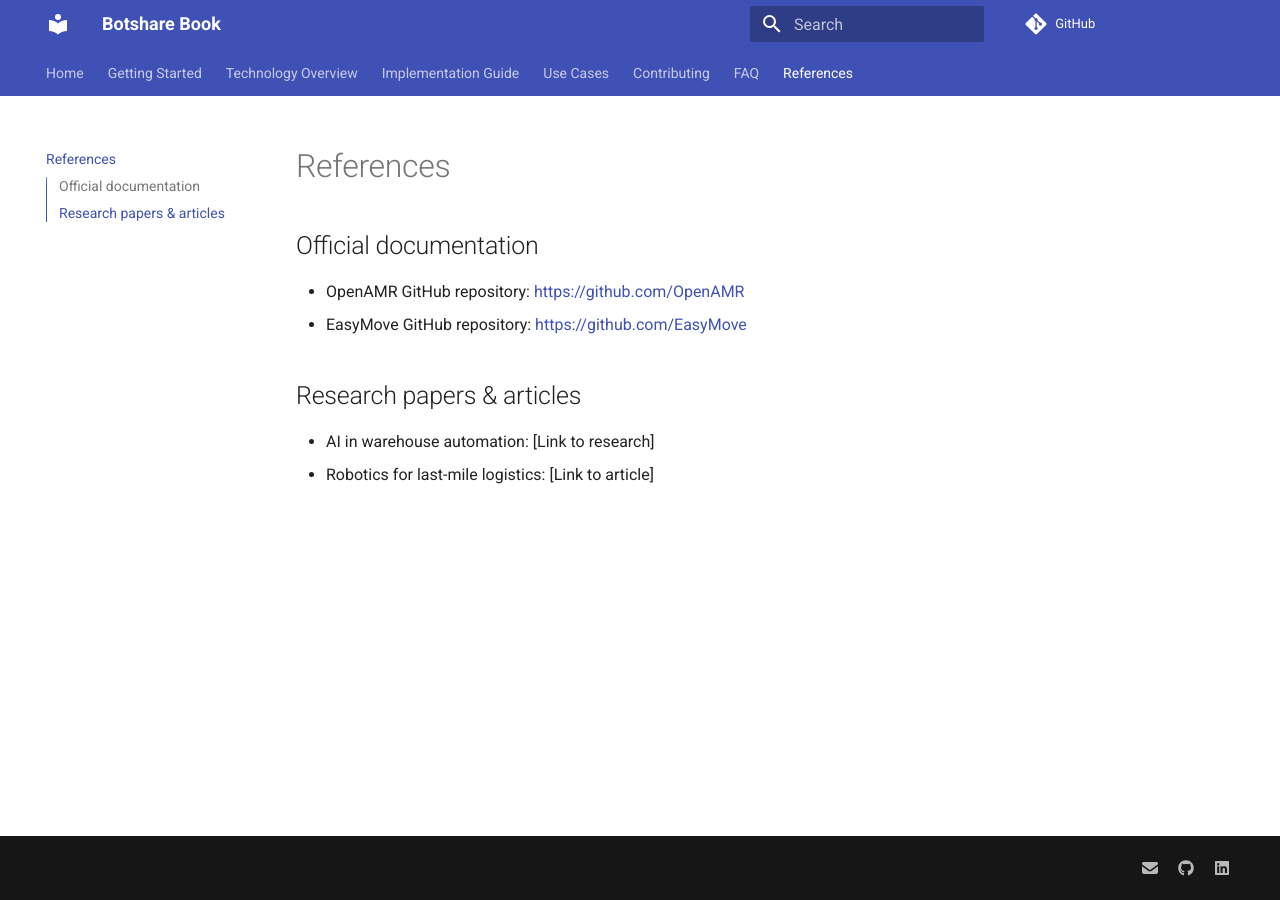
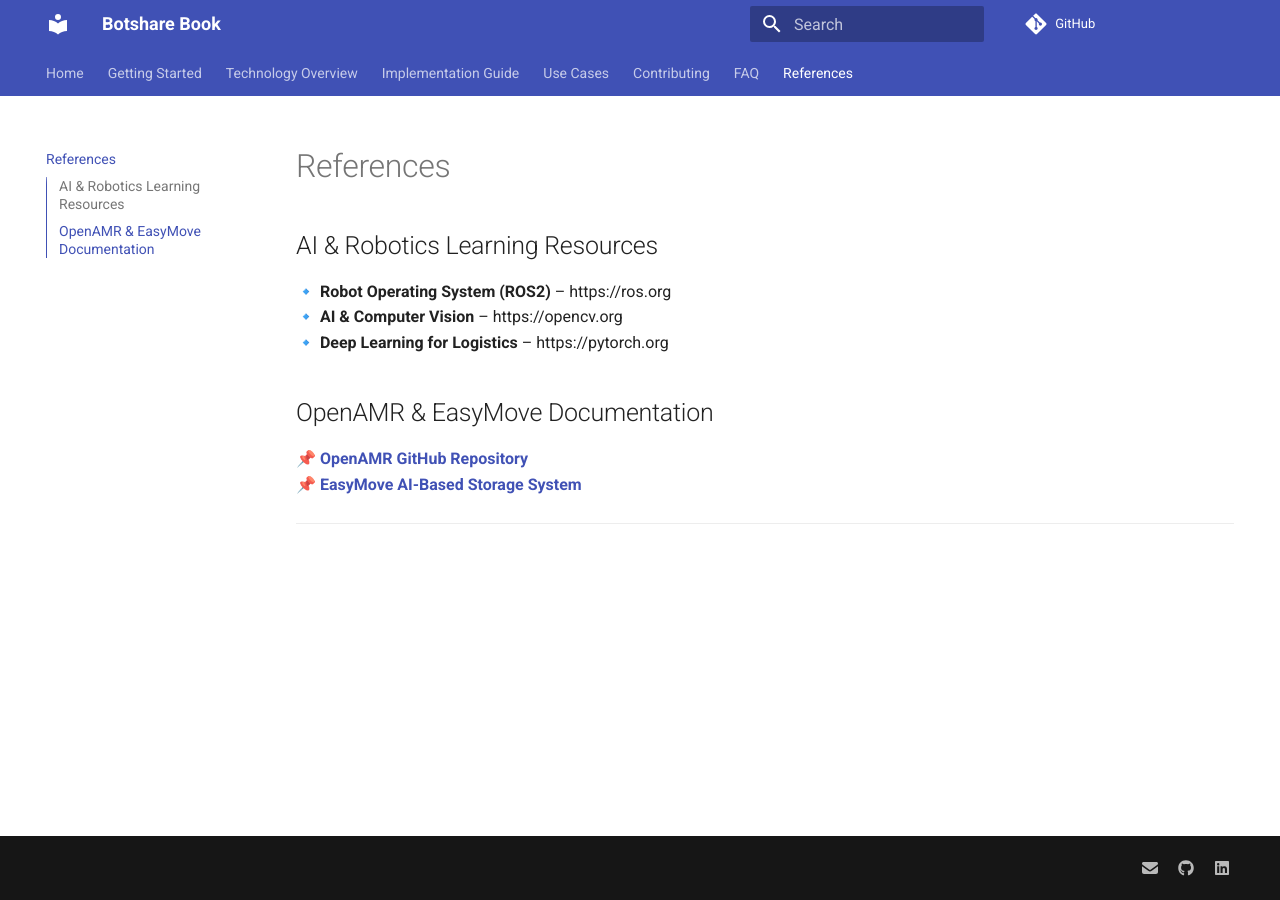
Before and after one commit to BotshareAI/Botshare_book, an MkDocs documentation site: the page built from docs/references.md, in a window 1280 px wide. Built offline with MkDocs 1.6.1 and Material for MkDocs 9.7.7, drawn with Linux system fonts in a browser that asks for light colours; comment, search, counter and statistics services are not loaded.

Commit message:
Update references.md

```diff
--- a/docs/references.md
+++ b/docs/references.md
@@ -1,9 +1,12 @@
 # References
 
-## Official documentation
-- OpenAMR GitHub repository: [https://github.com/OpenAMR](https://github.com/OpenAMR)
-- EasyMove GitHub repository: [https://github.com/EasyMove](https://github.com/EasyMove)
+## AI & Robotics Learning Resources
+🔹 **Robot Operating System (ROS2)** – https://ros.org
+🔹 **AI & Computer Vision** – https://opencv.org
+🔹 **Deep Learning for Logistics** – https://pytorch.org
 
-## Research papers & articles
-- AI in warehouse automation: [Link to research]
-- Robotics for last-mile logistics: [Link to article]
+## OpenAMR & EasyMove Documentation
+📌 **[OpenAMR GitHub Repository](https://github.com/OpenAMR)**
+📌 **[EasyMove AI-Based Storage System](https://github.com/EasyMove)**
+
+---
```
